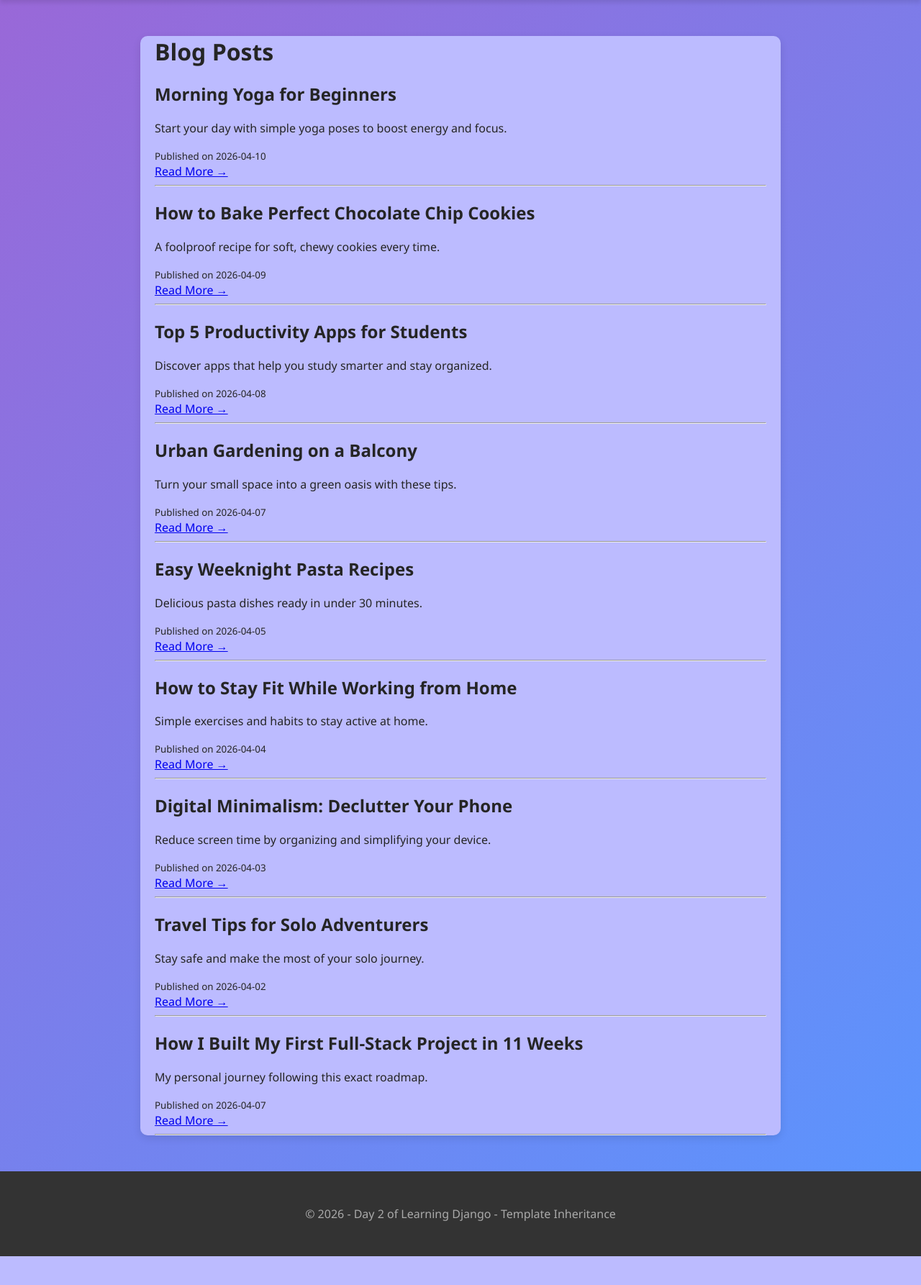
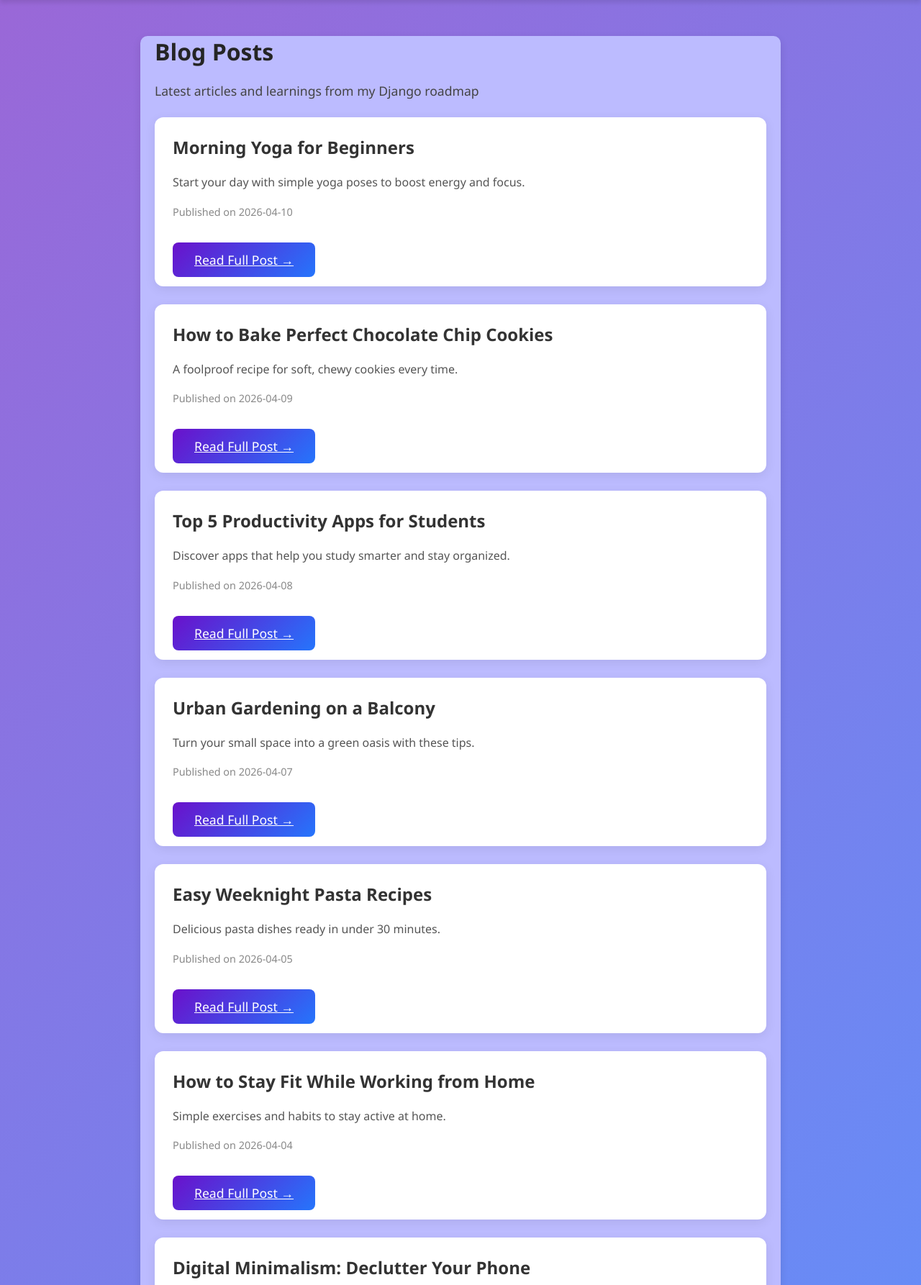
Before and after one commit to chakrabortyabhrok/django-simple-blog, a Django app: page /blog/ in a window 1280 px wide. Shown: the part 134-1920 px from the top of the page at 72% size. Before the commit the page ends 1880 px from the top, so only its background shows below. Run offline with Django 5.2, Linux system fonts and the light colour scheme.

Commit message:
feat: polish blog project with professional CSS card styling and final UI improvements

```diff
--- a/blog/templates/blog/post_detail.html
+++ b/blog/templates/blog/post_detail.html
@@ -12,6 +12,9 @@
         </div>
 
         <hr>
-        <a href="{% url 'blog:blog_list' %}">← Back to All Posts</a>
+        <br><br>
+        <a href="{% url 'blog:blog_list' %}" class="btn btn-primary">
+            ← Back to All Posts
+        </a>
     </article>
 {% endblock %}
--- a/blog/templates/blog/post_list.html
+++ b/blog/templates/blog/post_list.html
@@ -2,15 +2,18 @@
 
 {% block content %}
     <h1>Blog Posts</h1>
+    <p class="lead">Latest articles and learnings from my Django roadmap</p>
 
     {% for post in posts %}
-        <div>
+        <div class="post-card">
             <h2>{{ post.title }}</h2>
-            <p>{{ post.excerpt }}</p>
+            <p class="excerpt">{{ post.excerpt }}</p>
             <small>Published on {{ post.date }}</small>
-            <br>
-            <a href="{% url 'blog:post_detail' post.slug %}">Read More →</a>
+            <br><br><br>
+            <a href="{% url 'blog:post_detail' post.slug %}" class="btn btn-primary">
+                Read Full Post →
+            </a>
         </div>
-        <hr>
     {% endfor %}
+
 {% endblock %}
--- a/core/static/core/css/style.css
+++ b/core/static/core/css/style.css
@@ -86,3 +86,45 @@ footer {
     margin-bottom: 5px;
     list-style: none;
 }
+
+.post-card {                                      /* Line 1: Wraps each blog post in the list */
+    background: white;
+    border-radius: 12px;
+    box-shadow: 0 4px 15px rgba(0, 0, 0, 0.08);
+    padding: 25px;
+    margin-bottom: 25px;
+    transition: transform 0.3s ease, box-shadow 0.3s ease;
+}
+
+.post-card:hover {                                /* Line 2: Hover effect for better UX */
+    transform: translateY(-4px);
+    box-shadow: 0 10px 25px rgba(106, 17, 203, 0.15);
+}
+
+.post-card h2 {                                   /* Line 3: Makes post titles stand out */
+    margin-top: 0;
+    color: #333;
+    font-size: 1.5rem;
+}
+
+.post-card .excerpt {                             /* Line 4: Styles the short description */
+    color: #555;
+    line-height: 1.6;
+}
+
+.post-card small {                                /* Line 5: Date styling */
+    color: #888;
+    font-size: 0.9rem;
+}
+
+.post-content {                                   /* Line 6: Improves readability of full post content */
+    line-height: 1.8;
+    font-size: 1.1rem;
+    color: #444;
+}
+
+.lead {                                           /* Line 7: Makes subtitles on contact and other pages nicer */
+    font-size: 1.1rem;
+    color: #444444;
+    margin-bottom: 25px;
+}
```
